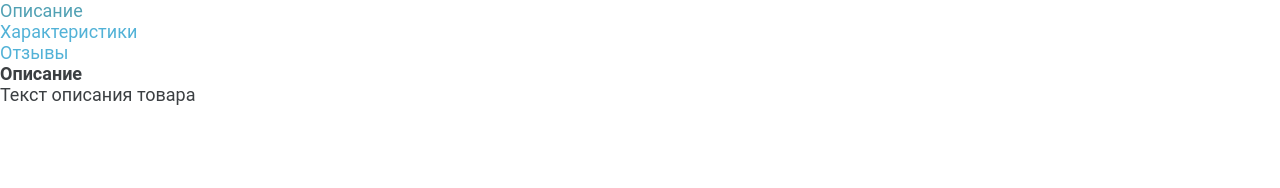
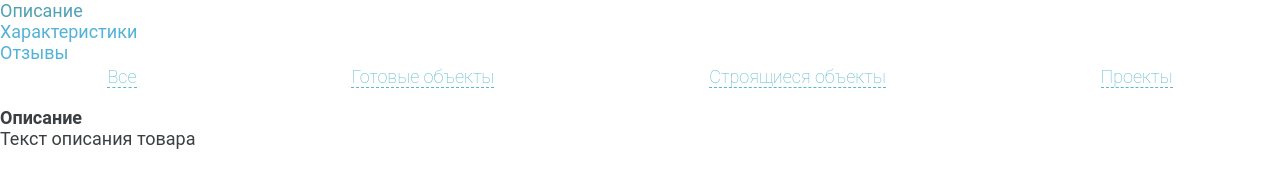
Before and after one commit to Vasulevus-work/test-site, a plain HTML site: page tabs.html in a window 1280 px wide. Drawn offline with nearby package versions, Linux system fonts and the light colour scheme.

Commit message:
test tabs
відкат в тест табс

```diff
--- a/tabs.html
+++ b/tabs.html
@@ -15,6 +15,12 @@
       <li class="tab"><a href="#params">Характеристики</a></li>
       <li class="tab"><a href="#replay">Отзывы</a></li>
     </ul>
+    <ul class="smallMenu flex-colum">
+            <li><a href="#" >Все</a></li>
+            <li><a href="#">Готовые объекты</a></li>
+            <li><a href="#">Строящиеся объекты</a></li>
+            <li><a href="#">Проекты</a></li>
+          </ul>
     <!-- Содержимое каждой вкладки имеет id в соответствии с якорной ссылкой -->
     <div class="tabs-content">
       <div id="description">
```
